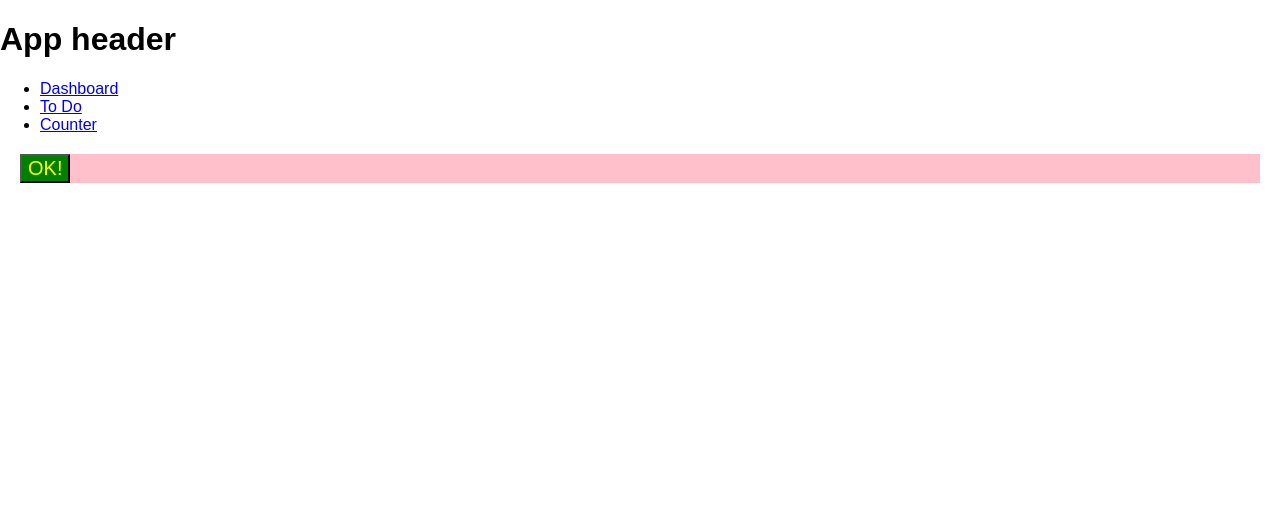
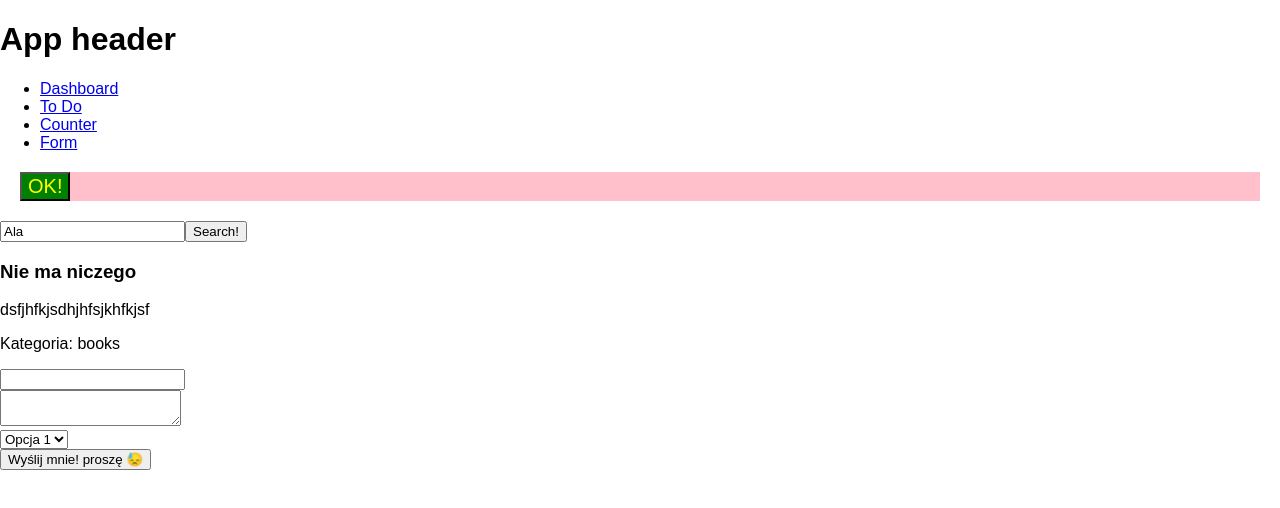
Before and after one commit to patrykomiotek/todo-react, a React (Create React App) app: page /form in a window 1280 px wide. Shown: the top 508 px of the page. Built offline with nearby package versions, Linux system fonts and the light colour scheme.

Commit message:
examples of controlled and uncontrolled components

```diff
--- a/src/App.js
+++ b/src/App.js
@@ -4,6 +4,7 @@ import {BrowserRouter as Router, Route } from 'react-router-dom';
 import Dashboard from './components/Dashboard';
 import Header from './components/Header';
 import ToDo from './components/ToDo';
+import Form from './components/form'
 import './App.css';
 
 class App extends Component {
@@ -15,6 +16,7 @@ class App extends Component {
           <Route exact path='/' component={Dashboard}/>
           <Route path='/todo' component={ToDo}/>
           <Route path='/counter' component={null}/>
+          <Route path='/form' component={Form}/>
         </div>
       </Router>
     );
--- a/src/components/Header.js
+++ b/src/components/Header.js
@@ -1,6 +1,7 @@
 import React, { Component } from 'react';
 import { Link } from 'react-router-dom';
 import Button from './button';
+import Search from './search';
 
 class Header extends Component {
   render() {
@@ -11,8 +12,12 @@ class Header extends Component {
           <li><Link to="/">Dashboard</Link></li>
           <li><Link to="/todo">To Do</Link></li>
           <li><Link to="/counter">Counter</Link></li>
+          <li><Link to="/form">Form</Link></li>
         </ul>
         <Button label="OK!" />
+        <div>
+          <Search/>
+        </div>
       </div>
 
     );
--- /dev/null
+++ b/src/components/form/index.js
@@ -0,0 +1,58 @@
+import React, { Component } from 'react';
+
+class Form extends Component {
+  constructor(props) {
+    super(props);
+    this.handleTitle = this.handleFormTitle.bind(this);
+    this.handleContent = this.handleFormContent.bind(this);
+    this.handleSubmit = this.handleFormSubmit.bind(this);
+    this.state = {
+      title: '',
+      content: 'dsfjhfkjsdhjhfsjkhfkjsf',
+      category: 'books'
+    };
+  }
+
+  handleFormSubmit(event) {
+    console.log(this.state);
+    event.preventDefault();
+  }
+
+  handleFormTitle(event) {
+    this.setState({
+      title: event.target.value
+    });
+  }
+
+  handleFormContent(event) {
+    this.setState({
+      content: event.target.value
+    });
+  }
+
+  render() {
+    return(
+      <div>
+        <h3>
+          {this.state.title ? 'PRMOCJA! ' + this.state.title : 'Nie ma niczego'}
+        </h3>
+        <p>{this.state.content}</p>
+        <p>Kategoria: {this.state.category}</p>
+        <form onSubmit={this.handleSubmit}>
+          <div><input type="text" onChange={this.handleTitle} /></div>
+          <div><textarea onChange={this.handleContent}/></div>
+          <select>
+            <option>Opcja 1</option>
+            <option>Opcja 2</option>
+            <option>Opcja 3</option>
+          </select>
+          <div>
+            <input type="submit" value="Wyślij mnie! proszę 😓"/>
+          </div>
+        </form>
+      </div>
+    );
+  }
+}
+
+export default Form;
--- /dev/null
+++ b/src/components/search/index.js
@@ -0,0 +1,24 @@
+import React, { Component } from 'react';
+
+class Search extends Component {
+  constructor(props) {
+    super(props);
+    this.handleSubmit = this.handleFormSubmit.bind(this);
+  }
+
+  handleFormSubmit(event) {
+    console.log('Wartość search: ' + this.searchField.value);
+    event.preventDefault();
+  }
+
+  render() {
+    return(
+      <form onSubmit={this.handleSubmit}>
+        <input type="text" defaultValue="Ala" ref={field => this.searchField = field} />
+        <input type="submit" value="Search!" />
+      </form>
+    );
+  }
+}
+
+export default Search;
```
